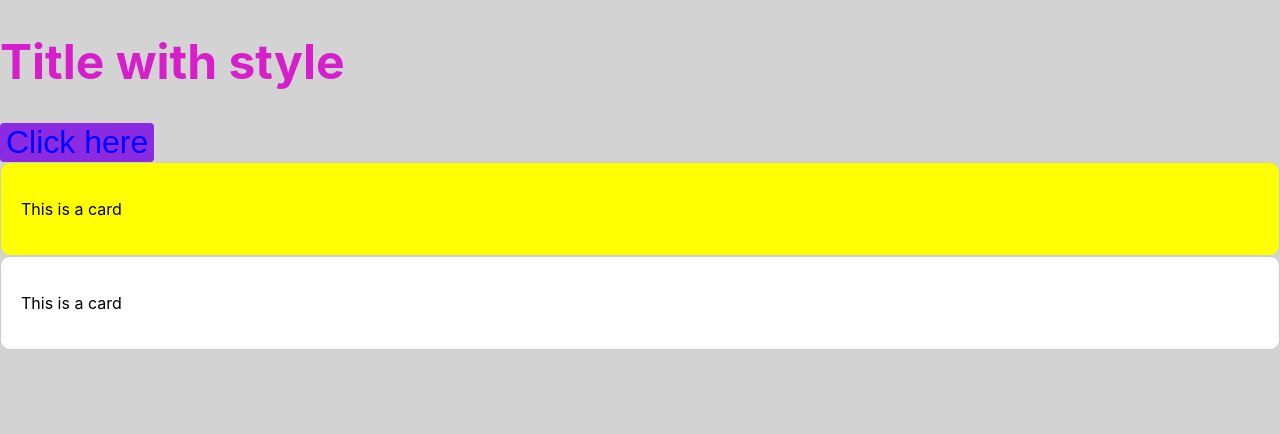
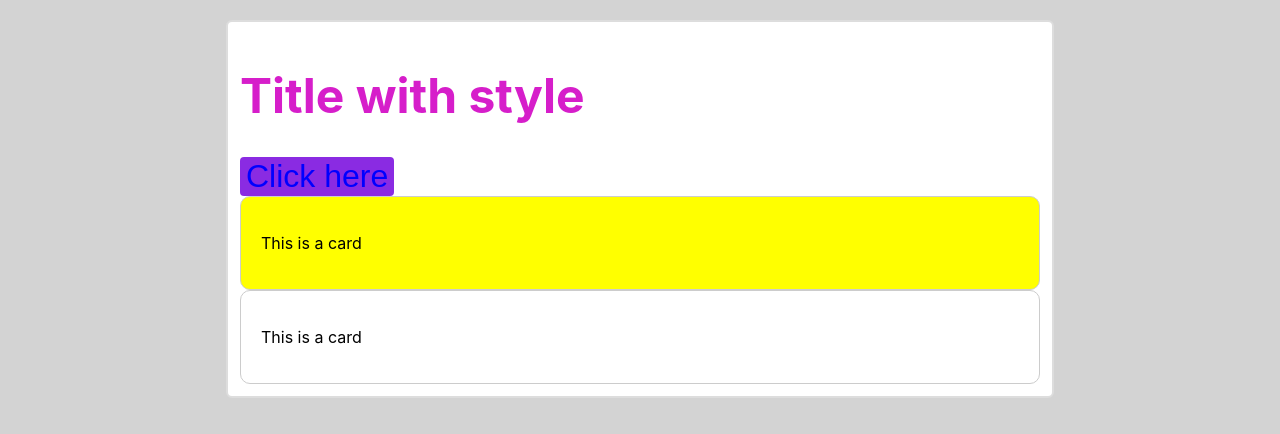
Before and after one commit to Nigulas96/Fundamentals_of_Nextjs, a Next.js app in the folder 3-Styling_in_Nextjs/styling-app/: page / in a window 1280 px wide. Shown: the top 434 px of the page. Built offline with nearby package versions, Linux system fonts and the light colour scheme.

Commit message:
Styling in Nextjs - Task 5

```diff
--- /dev/null
+++ b/3-Styling_in_Nextjs/styling-app/app/components/AppLayout.js
@@ -0,0 +1,10 @@
+import styles from "./AppLayout.module.css";
+
+export default function AppLayout({ children }) {
+
+    return (
+        <div className={styles.container}>
+            {children}
+        </div>
+    );
+}
--- /dev/null
+++ b/3-Styling_in_Nextjs/styling-app/app/components/AppLayout.module.css
@@ -0,0 +1,9 @@
+.container {
+    max-width: 800px;
+    margin: 20px auto;
+    padding: 12px;
+    border: 2px solid #ddd;
+    border-radius: 6px;
+    background-color: white;
+
+}
--- a/3-Styling_in_Nextjs/styling-app/app/page.tsx
+++ b/3-Styling_in_Nextjs/styling-app/app/page.tsx
@@ -1,17 +1,21 @@
 import Title from "./components/Title";
 import Button from "./components/Button";
 import Card from "./components/Card";
+import AppLayout from "./components/AppLayout";
 
 export default function Home() {
 
   return (
 
     <main>
-      <Title />
-      <Button />
-      <Card highlighted={true} />
-      <Card highlighted={false} />
+      <AppLayout>
+        <Title />
+        <Button />
+        <Card highlighted={true} />
+        <Card highlighted={false} />
+      </AppLayout>
     </main>
+
 
   );
 
```
